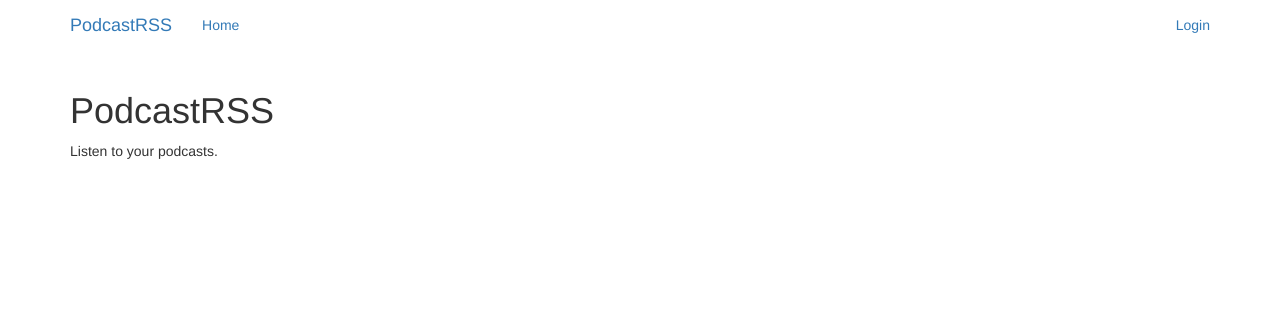
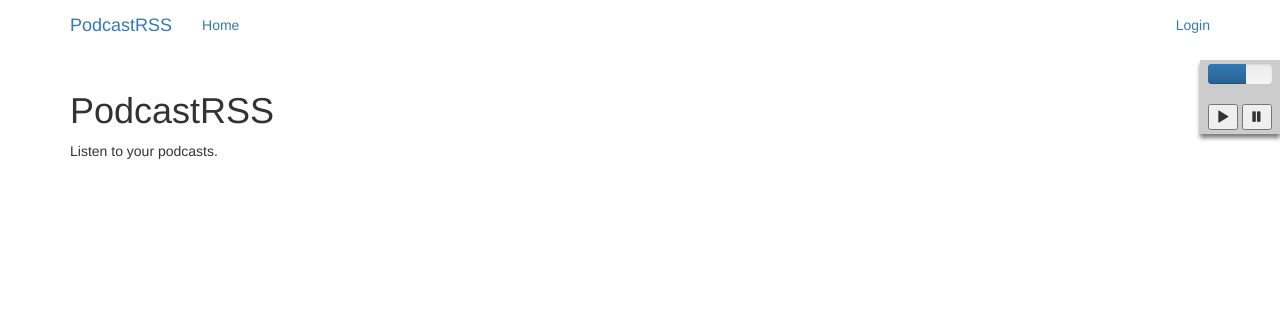
Before and after one commit to ktzar/PodcastRSS, a Flask app: template templates/home.html in a window 1280 px wide. Shown: the top 311 px of the page. Run offline with Flask 2, Linux system fonts and the light colour scheme; the template is opened without the code that fills it, so the values that code supplies are empty; style sheets or scripts are compiled from the project's sources; some libraries are stand-ins or nearby versions.

Commit message:
¨itignore¨

```diff
--- a/static/main.js
+++ b/static/main.js
@@ -1,7 +1,10 @@
 function time(in_secs) {
     var mins, secs;
     mins = Math.floor(in_secs / 60);
-    secs = parseInt(secs - mins * 60);
+    secs = parseInt(in_secs - mins * 60);
+    if (secs < 10) {
+        secs = "0" + secs;
+    }
     return mins + ":" + secs;
 
 }
@@ -11,24 +14,33 @@ function time(in_secs) {
 
     function updateInfo() {
         if (audio_player) {
-            $('.info').html(
+            $('.info .playing').html(
                 'Playing: ' + title + "<br/>" +
                 time(audio_player.currentTime) + "/" + time(audio_player.duration)
             );
+            percentage = 100 * (audio_player.currentTime / audio_player.duration);
+            $('.info .progress-bar').css('width', percentage+ "%");
         }
     }
 
     $(function () {
         $('.podcasts li button').click(function () {
-            var mp3_url = $(this).closest('li').attr('data-mp3'),
+            var mp3_url = $(this).closest('li').attr('data-mp3');
+
             title = $(this).closest('li').find('span').text();
             if(!audio_player) {
                 audio_player = new Audio();
-                audio_player.addEventListener('progress', updateInfo);
             }
             audio_player.setAttribute('src', mp3_url);
             audio_player.load();
             audio_player.play();
         });
+        $('.js-play').click(function (){
+            audio_player.play();
+        });
+        $('.js-pause').click(function (){
+            audio_player.pause();
+        });
+        setInterval(updateInfo, 500);
     });
 })();
--- a/static/main.scss
+++ b/static/main.scss
@@ -0,0 +1,29 @@
+$unit: 4px;
+
+.podcasts {
+    list-style: none;
+    li {
+        padding-left: 0;
+        margin-bottom: $unit;
+    }
+    time {
+        font-style: italic;
+        color: #555;
+        &::before {
+            content: ' (';
+        }
+        &::after {
+            content: 'mins)';
+        }
+    }
+}
+
+.info {
+    position: absolute;
+    top: 60px;
+    right: 0px;
+    text-align: right;
+    background: #ccc;
+    padding: $unit ($unit * 2);
+    box-shadow: 0px 4px 4px rgba(0,0,0,0.5);
+}
--- a/templates/home.html
+++ b/templates/home.html
@@ -2,12 +2,27 @@
 {% block main %}
     <h1>PodcastRSS</h1>
     <p>Listen to your podcasts.</p>
-    <div class="info"></div>
+    <div class="info">
+        <div class="playing"></div>
+        <div class="progress">
+            <div class="progress-bar" role="progressbar" aria-valuenow="60" aria-valuemin="0" aria-valuemax="100" style="width: 60%;">
+            </div>
+        </div>
+        <div class="controls">
+            <button>
+                <span class="glyphicon glyphicon-play js-play"></span>
+            </button>
+            <button>
+                <span class="glyphicon glyphicon-pause js-pause"></span>
+            </button>
+        </div>
+    </div>
     <ul class="podcasts">
     {% for podcast in podcasts %}
     <li data-mp3="{{ podcast.url }}">
-        <button>Listen <span class="glyphicon glyphicon-play" aria-hidden="true"></span></button>
-        <span>{{ podcast.title }} ({{podcast.length}} minutes)</span>
+        <button><span class="glyphicon glyphicon-play"></span></button>
+        <time>{{podcast.length}}</time>
+        <span>{{ podcast.title }}</span>
     </li>
     {% endfor %}
 </ul>
```
Also changed, not shown: 1 other file.
